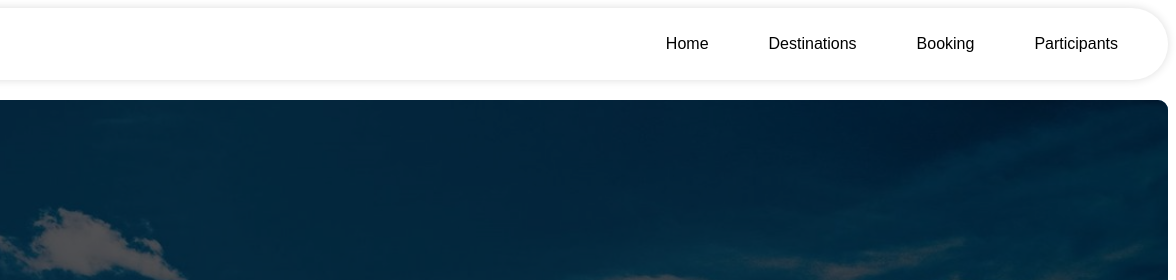
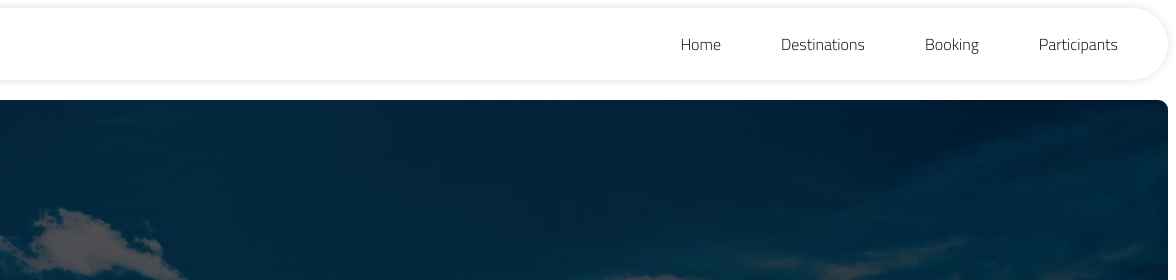
Before and after one commit to batchkernel/kernel-agency, a plain HTML site: page index.html in a window 1280 px wide. Shown: the top 280 px of the page, 104-1280 px from the left. Drawn offline with Linux system fonts and the light colour scheme.

Commit message:
Update index.html

```diff
--- a/index.html
+++ b/index.html
@@ -1,8 +1,11 @@
 <!DOCTYPE html>
 <html lang="en" dir="ltr">
 <head>
-    <!--External Linkes And CSS Styles-->
-    <link href="https://fonts.googleapis.com/css2?family=Almarai:wght@300&family=Nunito:wght@400;600&display=swap" rel="stylesheet" />
+     <!-- google fonts -->
+     <link rel="preconnect" href="https://fonts.googleapis.com" />
+     <link rel="preconnect" href="https://fonts.gstatic.com" crossorigin />
+     <link href="https://fonts.googleapis.com/css2?family=Cairo:wght@300,400,700&&display=swap" rel="stylesheet" />
+
     <!-- css sheets-->
     <link rel="stylesheet" href="https://cdnjs.cloudflare.com/ajax/libs/font-awesome/6.4.0/css/all.min.css">
     <link rel="stylesheet" href="./css/main.css" />
```
